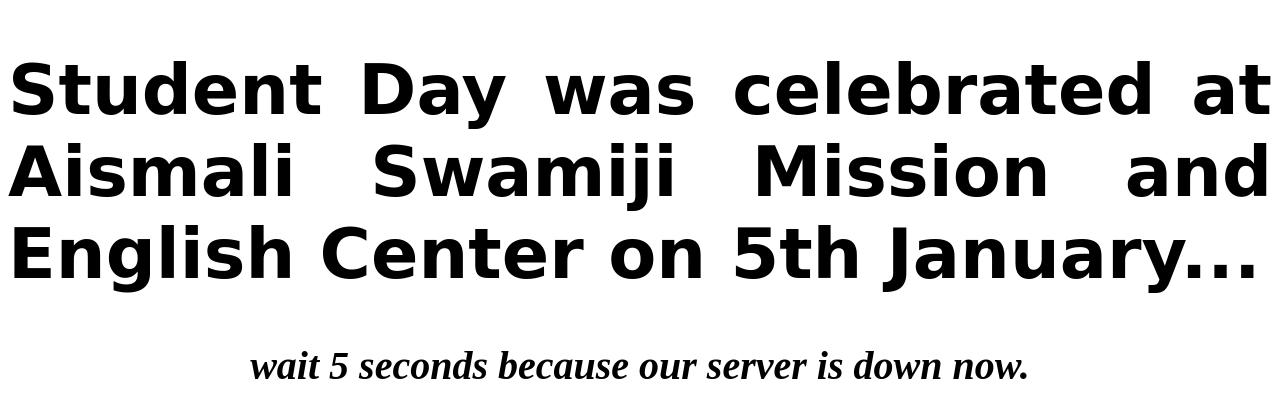
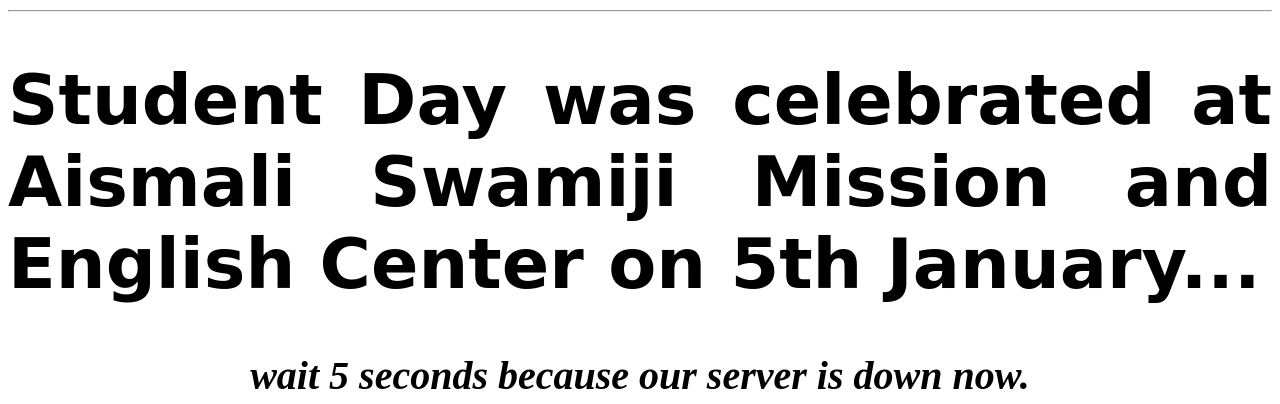
Before and after one commit to Dipankar510/swamiji.mission, a plain HTML site: page student day.html in a window 1280 px wide. Shown: the part 396-800 px from the top of the page. Drawn offline with Linux system fonts and the light colour scheme; a script that the page names is missing.

Commit message:
Update student day.html

```diff
--- a/student day.html
+++ b/student day.html
@@ -5,13 +5,13 @@
     <meta property="og:title" content="Swamiji Mission">
 <meta property="og:type" content="article" />
 <meta property="og:description" content="Student Day was celebrated at Aismali Swamiji Mission and English Center on 5th January...">
-<meta property="og:image" content=" "https://drive.google.com/uc?export=download&id=1QXbtLOYs2H0LMBVr7nhqghr5aN9KQUDQ">
+<meta property="og:image" content="https://drive.google.com/uc?export=download&id=1QXbtLOYs2H0LMBVr7nhqghr5aN9KQUDQ">
 <meta property="og:url" content="student day.html"
 <meta name="twitter:card" content="summary_large_image">
     <title>Students Day Celebration</title>
 </head>
 <body>
-    <a href="index.html"><img width="100%" src="Home Logo Thumb.png" alt="Home Page"></a>
+    <a href="index.html"><img width="100%" src="Home Logo Thumb.png" alt="Home Page"></a> <hr>
     <h1 id="hd"><b>Student Day was celebrated at Aismali Swamiji Mission and English Center on 5th January...</b></h1>
     <p><b><i>wait 5 seconds because our server is down now.</i></b></p>
     <style>
```
